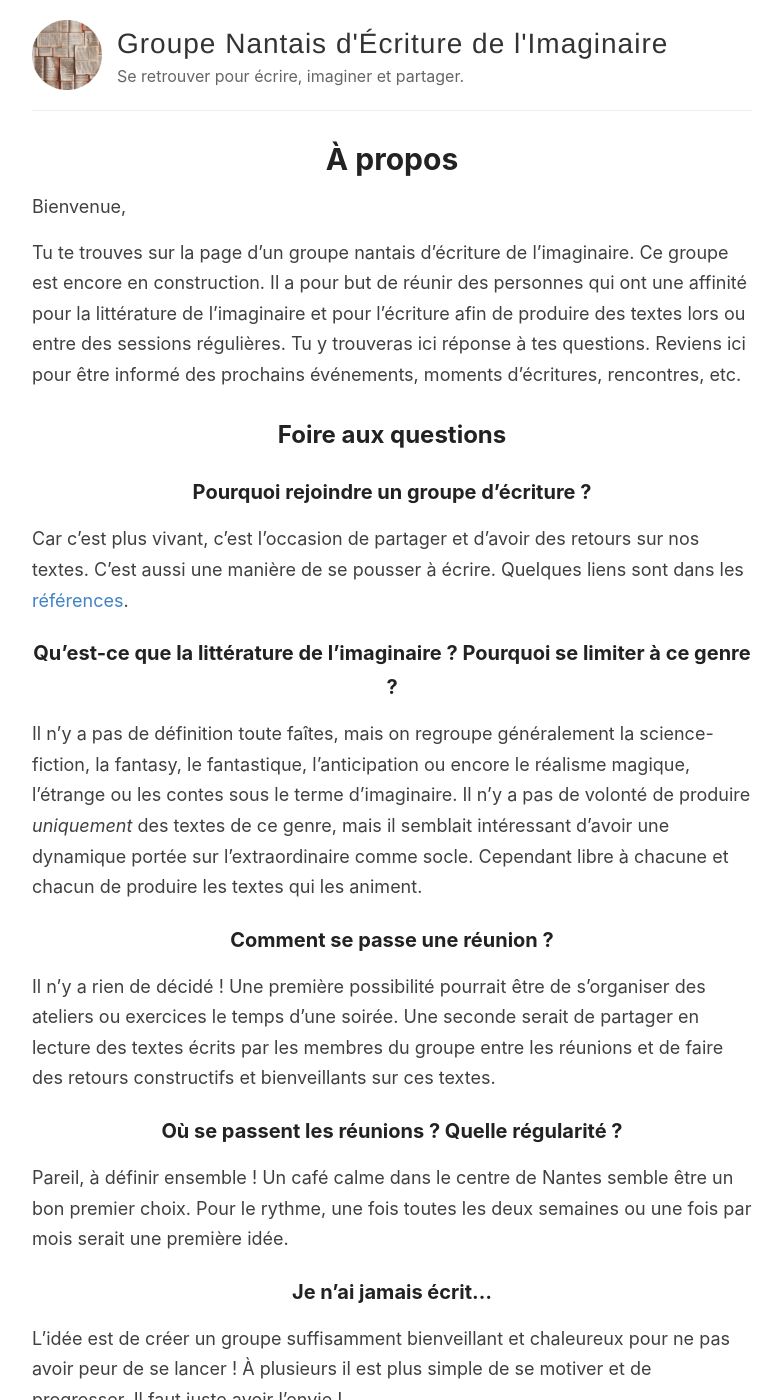
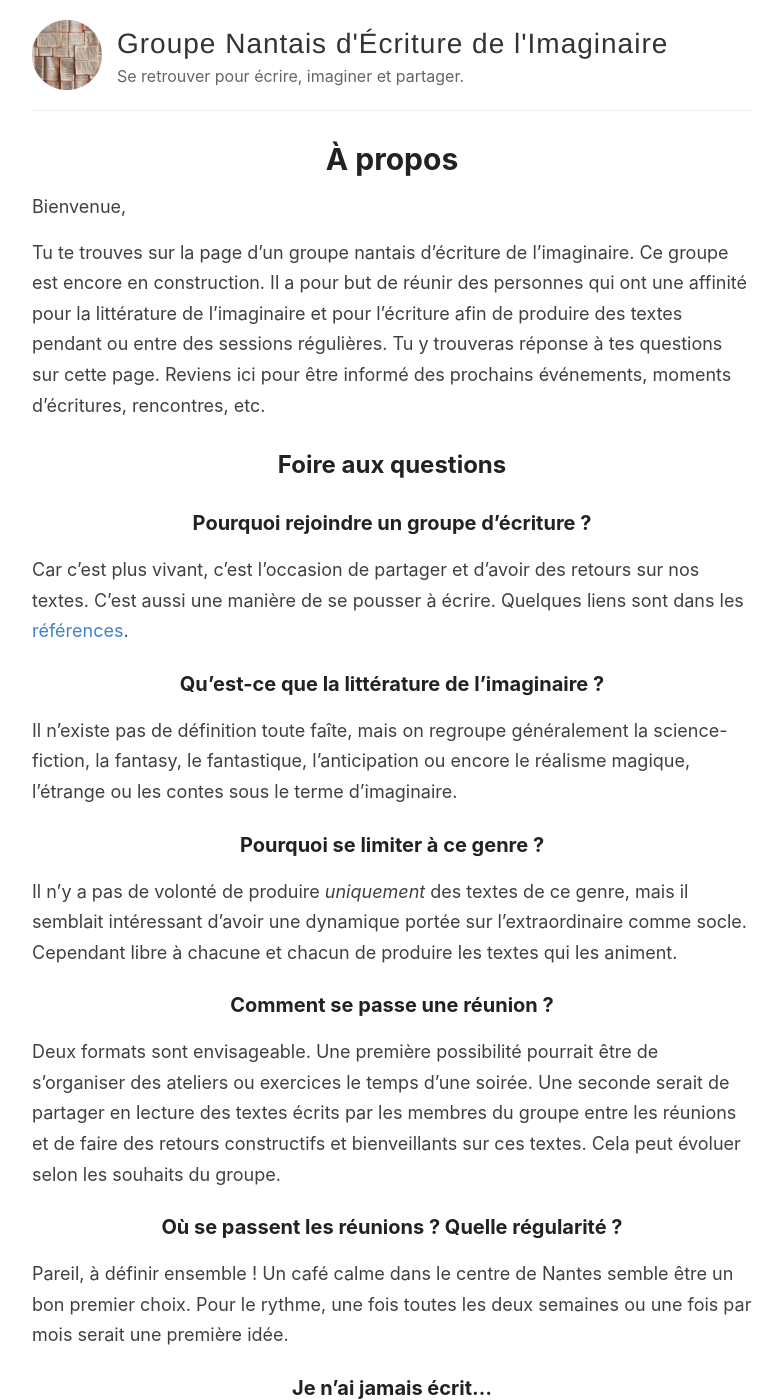
Before and after one commit to rivten/groupe-ecriture-nantes, a Jekyll site: the page built from _pages/about.md, in a window 1280 px wide and 1400 px high. Shown: the whole window, without its empty margins (248-1031 px from the left). Built offline with Jekyll 4.4.1, drawn with Linux system fonts in a browser that asks for light colours.

Commit message:
improvements

```diff
--- a/_pages/about.md
+++ b/_pages/about.md
@@ -7,8 +7,8 @@ permalink: /about/
 Bienvenue,
 
 Tu te trouves sur la page d'un groupe nantais d'écriture de l'imaginaire. Ce groupe est encore en construction.
-Il a pour but de réunir des personnes qui ont une affinité pour la littérature de l'imaginaire et pour l'écriture afin de produire des textes lors ou entre des sessions régulières.
-Tu y trouveras ici réponse à tes questions.
+Il a pour but de réunir des personnes qui ont une affinité pour la littérature de l'imaginaire et pour l'écriture afin de produire des textes pendant ou entre des sessions régulières.
+Tu y trouveras réponse à tes questions sur cette page.
 Reviens ici pour être informé des prochains événements, moments d'écritures, rencontres, etc.
 
 ## Foire aux questions
@@ -17,13 +17,17 @@ Reviens ici pour être informé des prochains événements, moments d'écritures
 
 Car c'est plus vivant, c'est l'occasion de partager et d'avoir des retours sur nos textes. C'est aussi une manière de se pousser à écrire. Quelques liens sont dans les [références](#quelques-références).
 
-### Qu'est-ce que la littérature de l'imaginaire ? Pourquoi se limiter à ce genre ?
+### Qu'est-ce que la littérature de l'imaginaire ?
 
-Il n'y a pas de définition toute faîtes, mais on regroupe généralement la science-fiction, la fantasy, le fantastique, l'anticipation ou encore le réalisme magique, l'étrange ou les contes sous le terme d'imaginaire. Il n'y a pas de volonté de produire _uniquement_ des textes de ce genre, mais il semblait intéressant d'avoir une dynamique portée sur l'extraordinaire comme socle. Cependant libre à chacune et chacun de produire les textes qui les animent.
+Il n'existe pas de définition toute faîte, mais on regroupe généralement la science-fiction, la fantasy, le fantastique, l'anticipation ou encore le réalisme magique, l'étrange ou les contes sous le terme d'imaginaire.
+
+### Pourquoi se limiter à ce genre ?
+
+Il n'y a pas de volonté de produire _uniquement_ des textes de ce genre, mais il semblait intéressant d'avoir une dynamique portée sur l'extraordinaire comme socle. Cependant libre à chacune et chacun de produire les textes qui les animent.
 
 ### Comment se passe une réunion ?
 
-Il n'y a rien de décidé ! Une première possibilité pourrait être de s'organiser des ateliers ou exercices le temps d'une soirée. Une seconde serait de partager en lecture des textes écrits par les membres du groupe entre les réunions et de faire des retours constructifs et bienveillants sur ces textes.
+Deux formats sont envisageable. Une première possibilité pourrait être de s'organiser des ateliers ou exercices le temps d'une soirée. Une seconde serait de partager en lecture des textes écrits par les membres du groupe entre les réunions et de faire des retours constructifs et bienveillants sur ces textes. Cela peut évoluer selon les souhaits du groupe.
 
 ### Où se passent les réunions ? Quelle régularité ?
 
```
